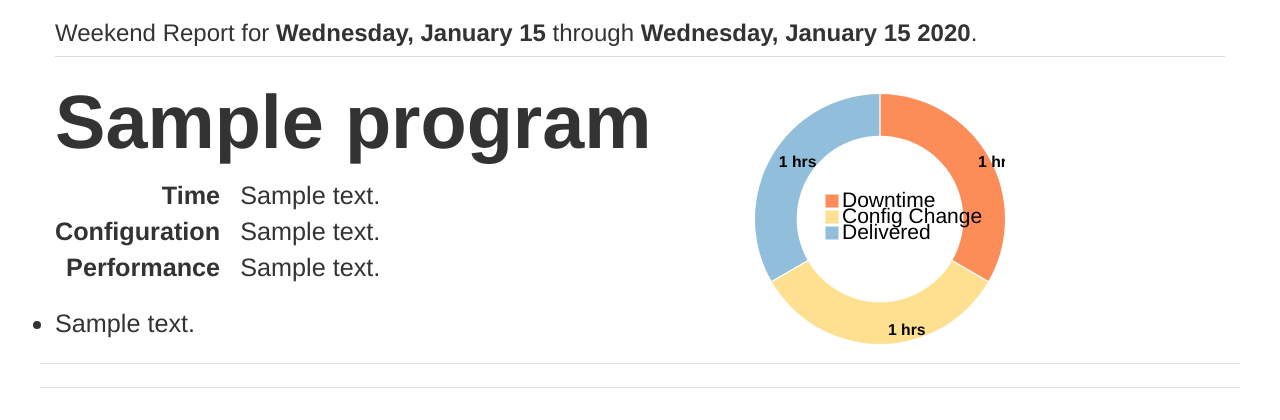
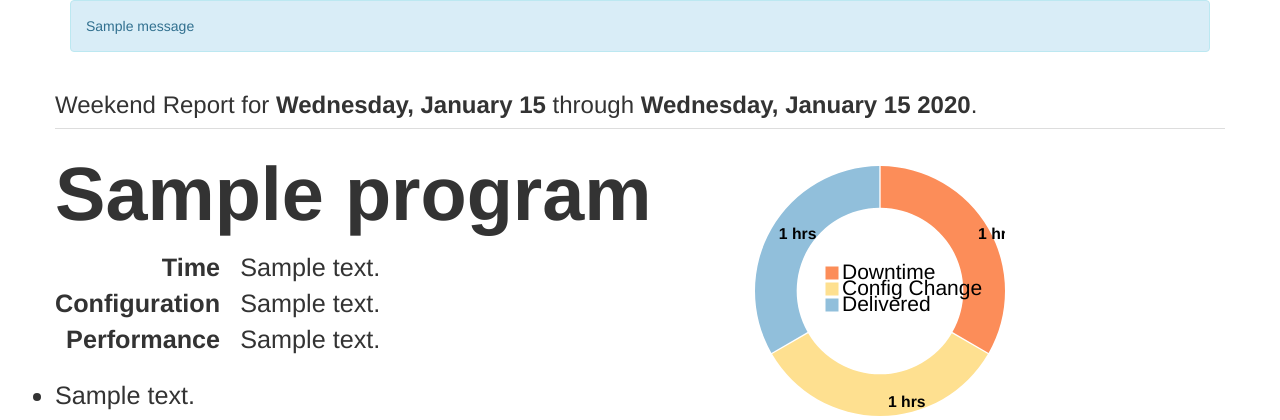
Before and after one commit to mattgibbs/weekend_report, a Flask app: page /reports/1/ in a window 1280 px wide. Shown: the top 420 px of the page. Run offline with Flask 2, Linux system fonts and the light colour scheme; tables that the repository leaves empty hold one stand-in row (values such as "Sample post"); one stand-in notice (Sample message) is shown; some libraries are stand-ins or nearby versions.

Commit message:
Display flashed messages.

```diff
--- a/app/templates/base.html
+++ b/app/templates/base.html
@@ -13,6 +13,7 @@
   </head>
   <body>
     <div class="container">
+      {% include 'flash.html' %}
       {% block content %}{% endblock %}
     </div>
   </body>
--- /dev/null
+++ b/app/templates/flash.html
@@ -0,0 +1,9 @@
+{% with messages = get_flashed_messages() %}
+{% if messages %}
+{% for message in messages %}
+<div class="alert alert-info">
+	{{ message }}
+</div>
+{% endfor %}
+{% endif %}
+{% endwith %}
--- a/app/views.py
+++ b/app/views.py
@@ -1,4 +1,4 @@
-from flask import render_template, flash, redirect, url_for, request, abort
+from flask import render_template, flash, redirect, url_for, request, abort, Markup
 from app import app, db, models
 
 
@@ -36,7 +36,7 @@ def create_report():
     db.session.rollback()
     raise
 
-  flash('New report saved. <a href="' + url_for('show_report', reportid = report.id) + '">Click here to view it.</a>')
+  flash(Markup('New report saved. <a href="' + url_for('show_report', reportid = report.id) + '">Click here to view it.</a>'))
   return redirect(url_for('report_index'))
 
 @app.route('/reports/<int:reportid>/edit/', methods=['GET'])
@@ -53,7 +53,7 @@ def update_report(reportid = None):
     abort(404)
   report.from_form(request.form)
   db.session.commit()
-  flash('Report saved. <a href="' + url_for('show_report', reportid = report.id) + '">Click here to view it.</a>')
+  flash(Markup('Report saved. <a href="' + url_for('show_report', reportid = report.id) + '">Click here to view it.</a>'))
   return redirect(url_for('report_index'))
 
 
```
